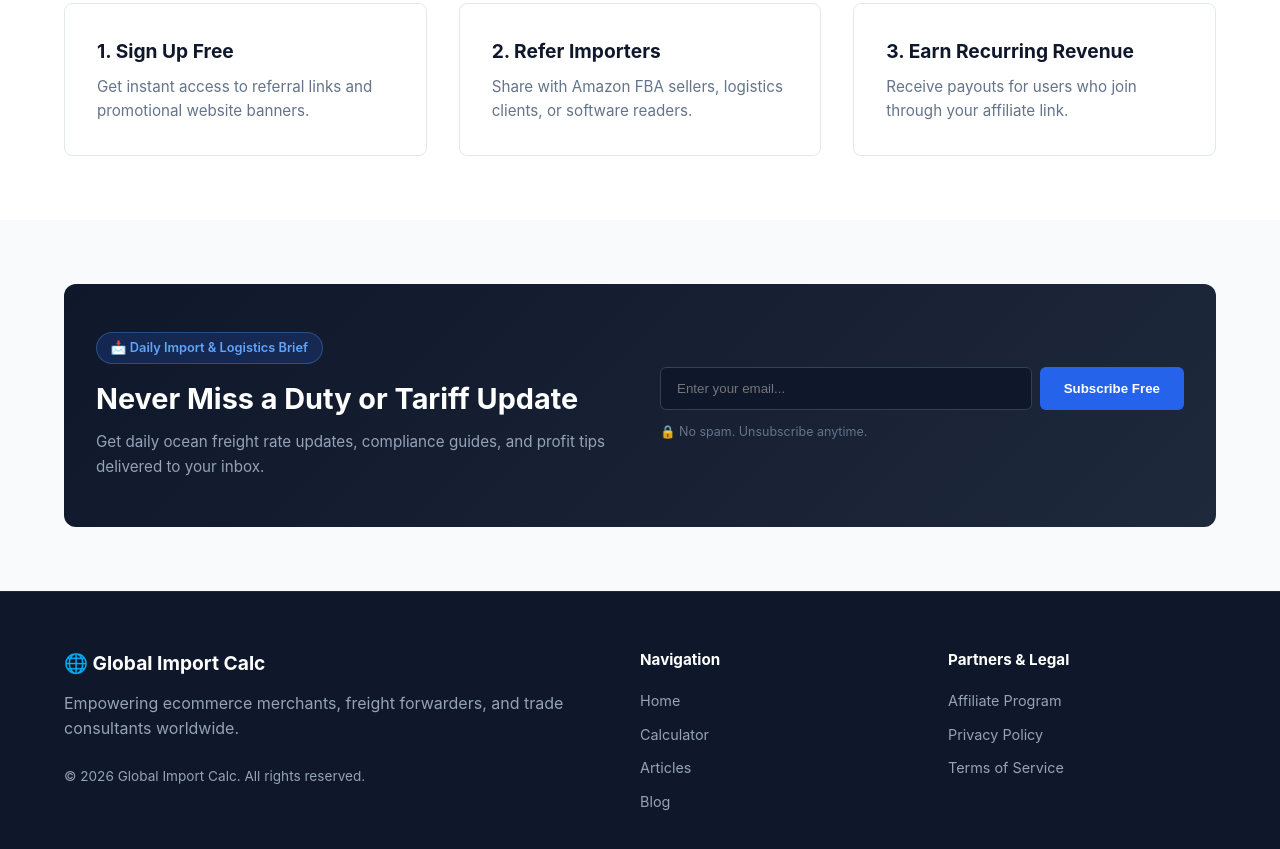
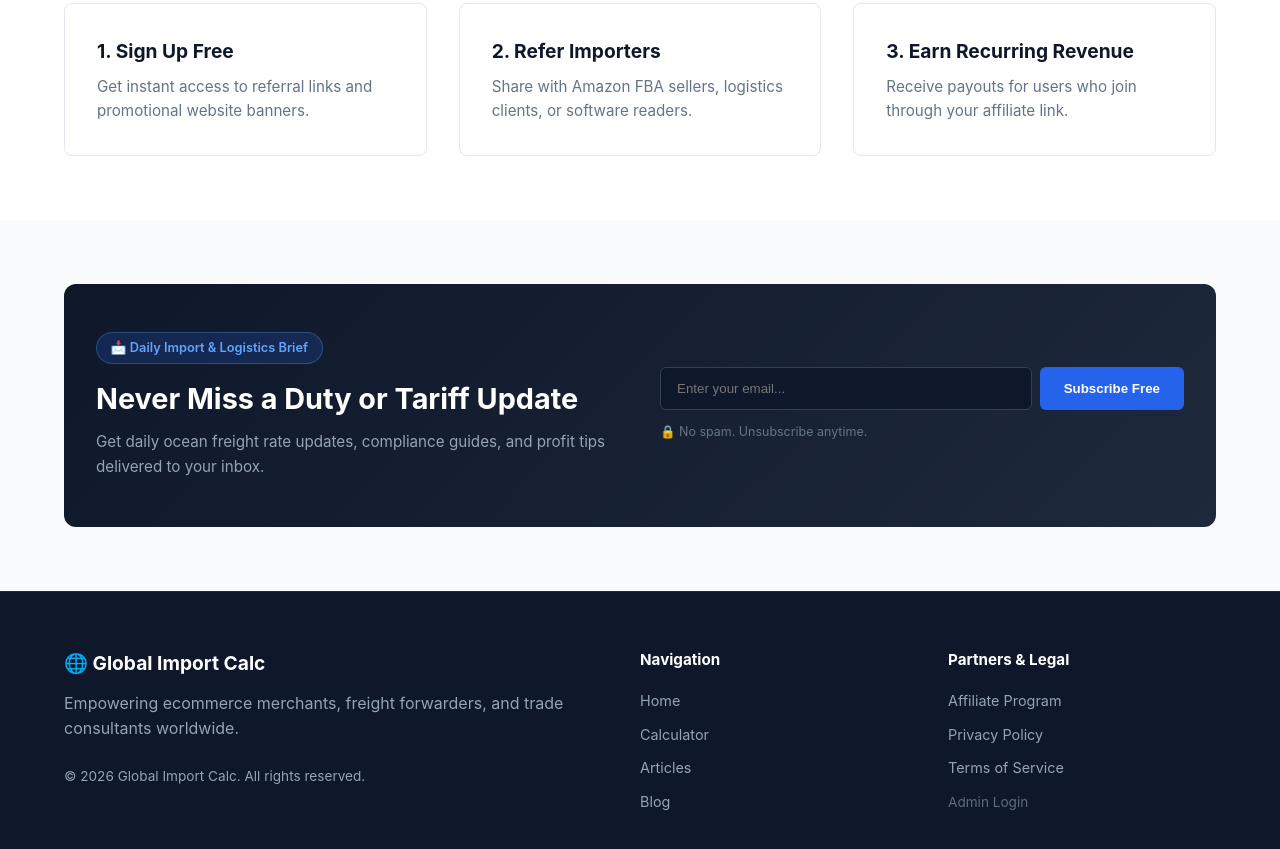
Before and after one commit to thebeautifulworld44-hash/global-import-calc, a plain HTML site: page index.html in a window 1280 px wide. Shown: the part 2645-3494 px from the top of the page. Drawn offline with Linux system fonts and the light colour scheme.

Commit message:
Update index.html

```diff
--- a/index.html
+++ b/index.html
@@ -251,6 +251,7 @@
           <li><a href="#affiliate">Affiliate Program</a></li>
           <li><a href="/privacy">Privacy Policy</a></li>
           <li><a href="/terms">Terms of Service</a></li>
+          <li><a href="/admin/" style="opacity: 0.6; font-size: 0.85rem;">Admin Login</a></li>
         </ul>
       </div>
     </div>
@@ -288,4 +289,4 @@
     }
   </script>
 </body>
-  </html>
+                </html>
```
